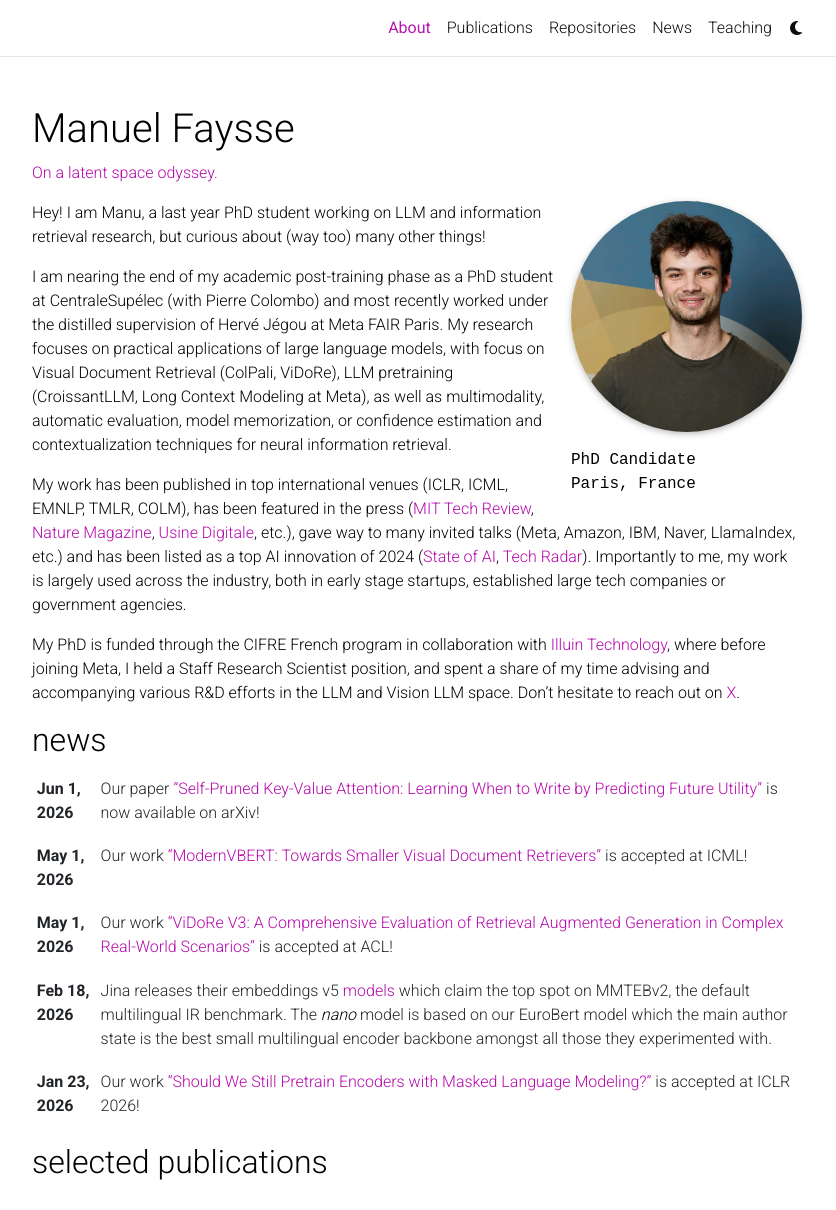
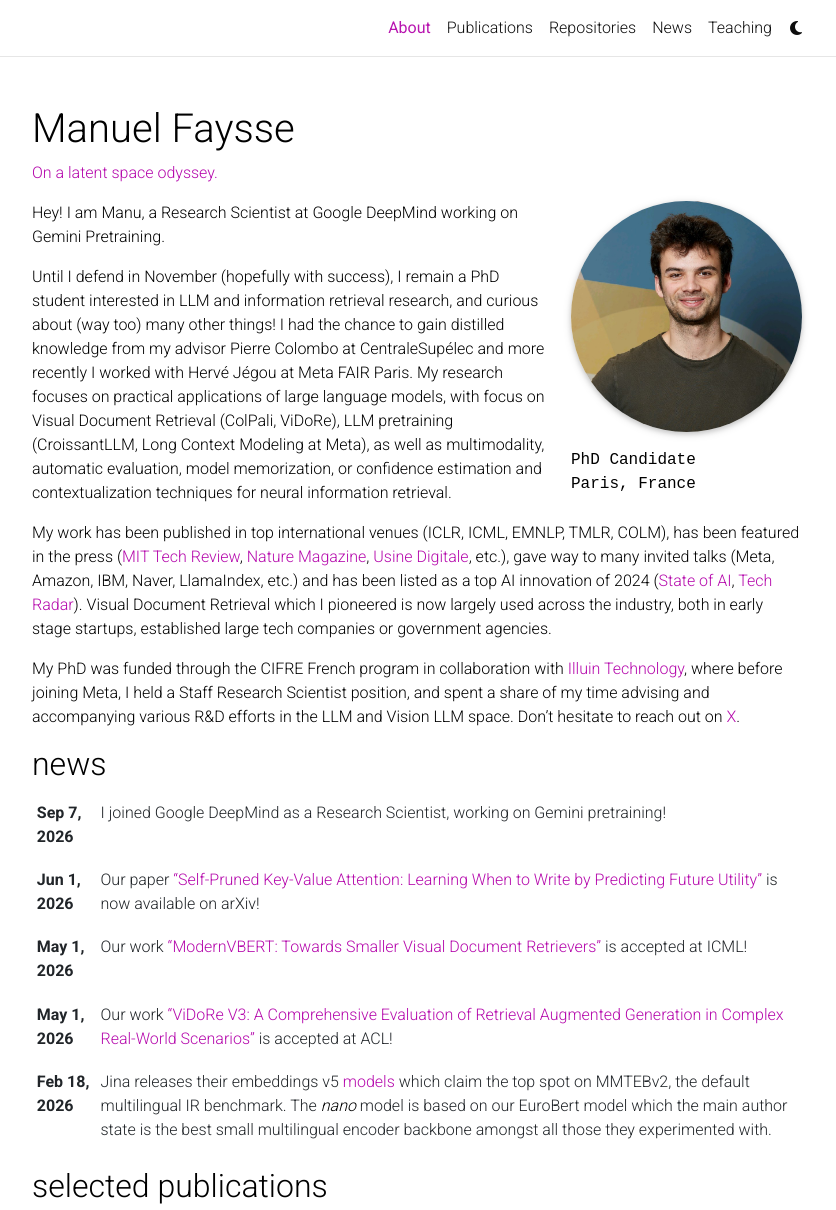
Before and after one commit to ManuelFay/ManuelFay.github.io, a Jekyll site: the page built from _pages/about.md, in a window 1280 px wide and 1400 px high, cut to the strip 0-1210 px from the top of the window. Shown: the whole strip, without its empty margins (223-1059 px from the left). Built offline with Jekyll 4.4.1, drawn with Linux system fonts in a browser that asks for light colours; full-size pictures stand in for the smaller copies a plugin makes; comment, search, counter and statistics services are not loaded; a style sheet for code colours, icons or effects is not loaded.

Commit message:
deepmind update

```diff
--- a/_pages/about.md
+++ b/_pages/about.md
@@ -18,13 +18,12 @@
 social: true  # includes social icons at the bottom of the page
 ---
 
-Hey! I am Manu, a last year PhD student working on LLM and information retrieval research, but curious about (way too) many other things!
+Hey! I am Manu, a Research Scientist at Google DeepMind working on Gemini Pretraining.
 
-I am nearing the end of my academic post-training phase as a PhD student at CentraleSupélec (with Pierre Colombo) and most recently worked under the distilled supervision of Hervé Jégou at Meta FAIR Paris.
+Until I defend in November (hopefully with success), I remain a PhD student interested in LLM and information retrieval research, and curious about (way too) many other things! I had the chance to gain distilled knowledge from my advisor Pierre Colombo at CentraleSupélec and more recently  I worked with Hervé Jégou at Meta FAIR Paris.
 My research focuses on practical applications of large language models, with focus on Visual Document Retrieval (ColPali, ViDoRe), LLM pretraining (CroissantLLM, Long Context Modeling at Meta), as well as multimodality, automatic evaluation, model memorization, or confidence estimation and contextualization techniques for neural information retrieval.
 
-My work has been published in top international venues (ICLR, ICML, EMNLP, TMLR, COLM), has been featured in the press ([MIT Tech Review](https://www.technologyreview.com/2024/07/25/1095347/a-new-tool-for-copyright-holders-can-show-if-their-work-is-in-ai-training-data/), [Nature Magazine](https://www.nature.com/articles/d41586-024-02599-9), [Usine Digitale](https://www.usine-digitale.fr/article/croissantllm-des-chercheurs-de-centralesupelec-lancent-un-modele-d-ia-open-source-et-bilingue.N2209348), etc.), gave way to many invited talks (Meta, Amazon, IBM, Naver, LlamaIndex, etc.) and has been listed as a top AI innovation of 2024 ([State of AI](https://www.stateof.ai/), [Tech Radar](https://www.thoughtworks.com/content/dam/thoughtworks/documents/radar/2024/10/tr_technology_radar_vol_31_en.pdf)).
-Importantly to me, my work is largely used across the industry, both in early stage startups, established large tech companies or government agencies.
+My work has been published in top international venues (ICLR, ICML, EMNLP, TMLR, COLM), has been featured in the press ([MIT Tech Review](https://www.technologyreview.com/2024/07/25/1095347/a-new-tool-for-copyright-holders-can-show-if-their-work-is-in-ai-training-data/), [Nature Magazine](https://www.nature.com/articles/d41586-024-02599-9), [Usine Digitale](https://www.usine-digitale.fr/article/croissantllm-des-chercheurs-de-centralesupelec-lancent-un-modele-d-ia-open-source-et-bilingue.N2209348), etc.), gave way to many invited talks (Meta, Amazon, IBM, Naver, LlamaIndex, etc.) and has been listed as a top AI innovation of 2024 ([State of AI](https://www.stateof.ai/), [Tech Radar](https://www.thoughtworks.com/content/dam/thoughtworks/documents/radar/2024/10/tr_technology_radar_vol_31_en.pdf)). Visual Document Retrieval which I pioneered is now largely used across the industry, both in early stage startups, established large tech companies or government agencies.
 
-My PhD is funded through the CIFRE French program in collaboration with [Illuin Technology](https://www.illuin.tech/en/), where before joining Meta, I held a Staff Research Scientist position, and spent a share of my time advising and accompanying various R&D efforts in the LLM and Vision LLM space.
+My PhD was funded through the CIFRE French program in collaboration with [Illuin Technology](https://www.illuin.tech/en/), where before joining Meta, I held a Staff Research Scientist position, and spent a share of my time advising and accompanying various R&D efforts in the LLM and Vision LLM space.
 Don't hesitate to reach out on [X](https://x.com/ManuelFaysse).
```
Also changed, not shown: _news/google_deepmind_start.md (added, +8 -0 lines).
